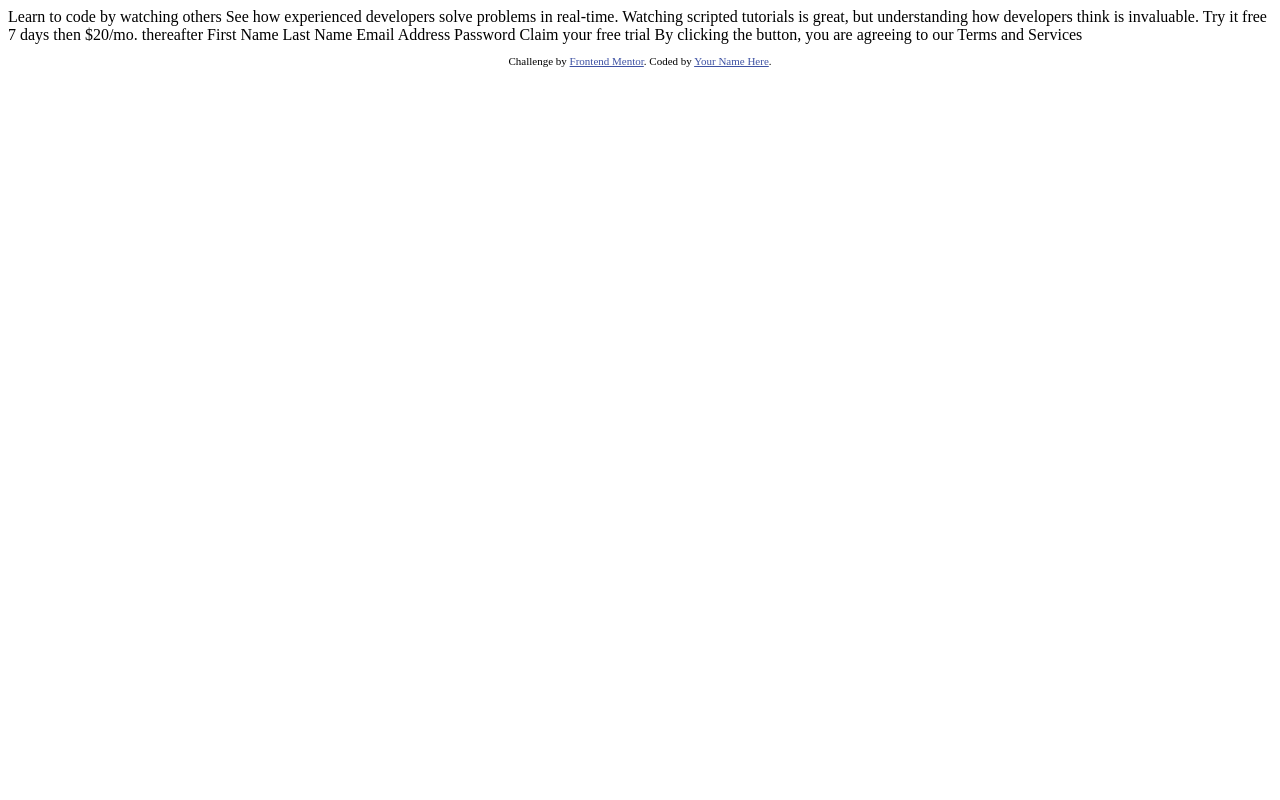
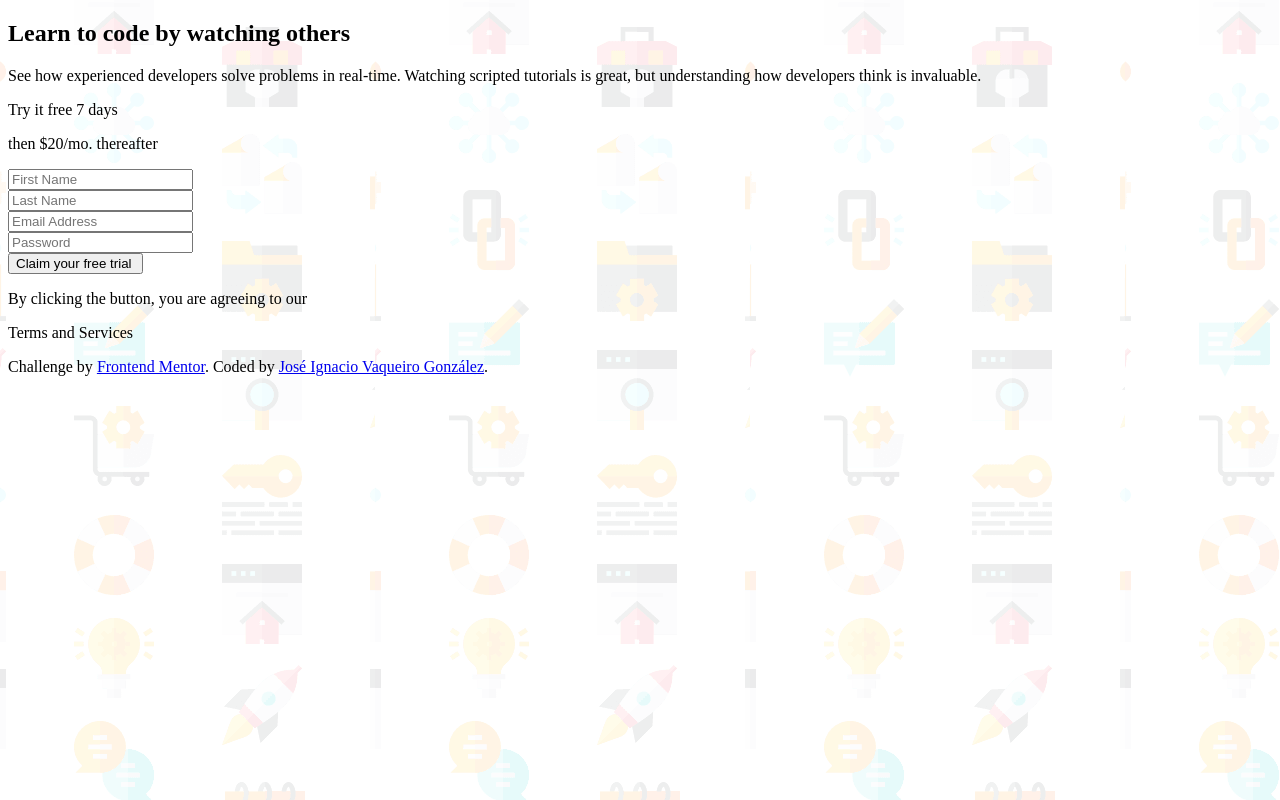
Before and after one commit to jignaciovg/sign-up-form-challenge, a plain HTML site: page index.html in a window 1280 px wide. Drawn offline with Linux system fonts and the light colour scheme.

Commit message:
first html structure

```diff
--- /dev/null
+++ b/CSS/login-style.css
@@ -0,0 +1,17 @@
+html{
+    font-size: 16px;
+}
+
+/*MEDIA QUERY*/
+@media(min-width:375px){
+    html{
+        background-image: url(../images/bg-intro-mobile.png);
+    }
+}
+
+
+@media(min-width:1440px){
+    html{
+        background-image: url(../images/bg-intro-desktop.png);
+    }
+}
--- a/index.html
+++ b/index.html
@@ -9,33 +9,44 @@
   <title>Frontend Mentor | Intro component with sign up form</title>
 
   <!-- Feel free to remove these styles or customise in your own stylesheet 👍 -->
-  <style>
-    .attribution { font-size: 11px; text-align: center; }
-    .attribution a { color: hsl(228, 45%, 44%); }
-  </style>
+  <link rel="stylesheet" href="CSS/login-style.css">
 </head>
 <body>
 
-  Learn to code by watching others
+    <div class="FirstContent">
+  <h2>Learn to code by watching others</h2>
 
-  See how experienced developers solve problems in real-time. Watching scripted tutorials is great,
-  but understanding how developers think is invaluable.
+  <p>See how experienced developers solve problems in real-time. Watching scripted tutorials is great,
+  but understanding how developers think is invaluable.</p>
+    </div>
 
-  Try it free 7 days then $20/mo. thereafter
+    <div class="btnTry">
+  <p>Try it free 7 days</p>
+  <p>then $20/mo. thereafter</p>
+    </div>
 
-  First Name
-  Last Name
-  Email Address
-  Password
+    <div class="SecondContent">
+    <form>
+    <input class="textbox" type="text" id="txtFirstName" name="fname" placeholder="First Name">
+    <br>
+    <input class="textbox" type="text" id="txtLastName" name="lname" placeholder="Last Name">
+    <br>
+    <input class="textbox" type="email" id="txtEmail" name="email" placeholder="Email Address">
+    <br>
+    <input class="textbox" type="password" id="txtPassword" name="pssw" placeholder="Password">
+    <br>
+    <input class="btnSubmit" type="submit" value="Claim your free trial ">
+    </form>
+        <p>By clicking the button, you are agreeing to our</p>
+        <p>Terms and Services</p>
+    </div>
 
-  Claim your free trial
 
-  By clicking the button, you are agreeing to our Terms and Services
 
   <footer>
     <p class="attribution">
       Challenge by <a href="https://www.frontendmentor.io?ref=challenge" target="_blank">Frontend Mentor</a>.
-      Coded by <a href="#">Your Name Here</a>.
+      Coded by <a href="#">José Ignacio Vaqueiro González</a>.
     </p>
   </footer>
 </body>
```
